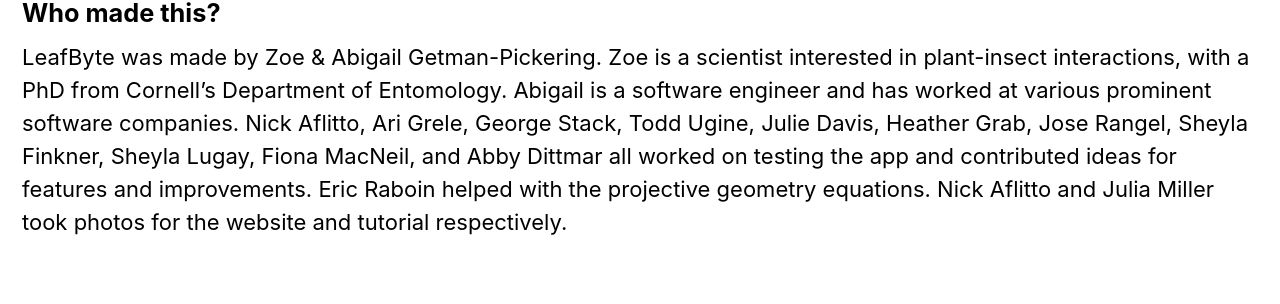
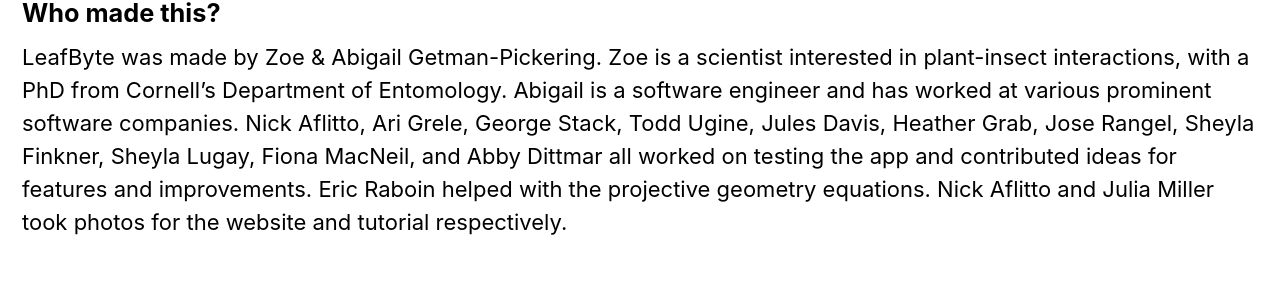
Before and after one commit to Zoegp/zoegp.github.io, a Jekyll site: the page built from leafbyte-faqs.md, in a window 1280 px wide and 900 px high, scrolled down 9133 px. Shown: the part 378-682 px from the top of the window. Built offline with Jekyll 4.4.1, drawn with Linux system fonts in a browser that asks for light colours; cached includes are drawn as plain includes; nearby versions of some CDN libraries; some of the changed text lies outside the part shown.

Commit message:
Update leafbyte-faqs.md

```diff
--- a/leafbyte-faqs.md
+++ b/leafbyte-faqs.md
@@ -168,4 +168,4 @@
 * [**Discussions on Twitter**](https://twitter.com/search?q=leafbyte&src=typed_query&f=top)
 
 ##### Who made this?
-LeafByte was made by Zoe & Abigail Getman-Pickering. Zoe is a scientist interested in plant-insect interactions, with a PhD from Cornell's Department of Entomology. Abigail is a software engineer and has worked at various prominent software companies. Nick Aflitto, Ari Grele, George Stack, Todd Ugine, Julie Davis, Heather Grab, Jose Rangel, Sheyla Finkner, Sheyla Lugay, Fiona MacNeil, and Abby Dittmar all worked on testing the app and contributed ideas for features and improvements. Eric Raboin helped with the projective geometry equations. Nick Aflitto and Julia Miller took photos for the website and tutorial respectively.
+LeafByte was made by Zoe & Abigail Getman-Pickering. Zoe is a scientist interested in plant-insect interactions, with a PhD from Cornell's Department of Entomology. Abigail is a software engineer and has worked at various prominent software companies. Nick Aflitto, Ari Grele, George Stack, Todd Ugine, Jules Davis, Heather Grab, Jose Rangel, Sheyla Finkner, Sheyla Lugay, Fiona MacNeil, and Abby Dittmar all worked on testing the app and contributed ideas for features and improvements. Eric Raboin helped with the projective geometry equations. Nick Aflitto and Julia Miller took photos for the website and tutorial respectively.
```
Also changed, not shown: other parts of leafbyte-faqs.md (+1 -1 lines).
